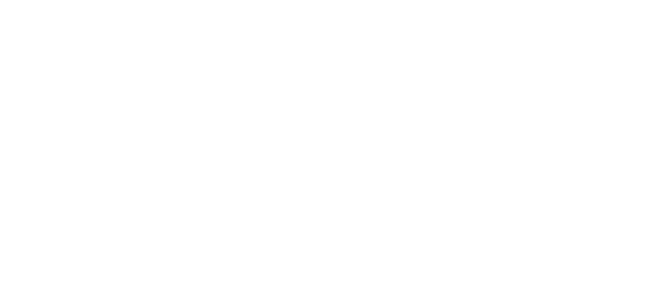
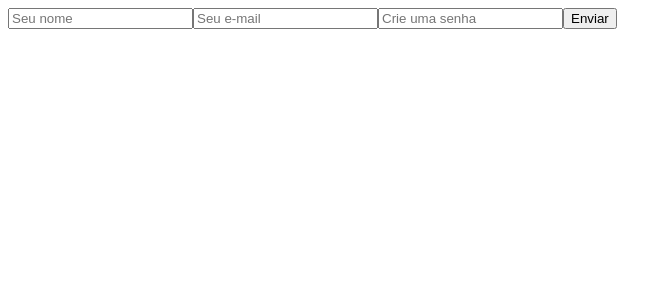
Before and after one commit to Kenzie-Academy-Brasil-Developers/angular-classes3, an Angular app in the folder angular-classes3/: page / in a window 1280 px wide. Shown: the top 300 px of the page, without its empty margins (0-672 px from the left). Built offline with nearby package versions, Linux system fonts and the light colour scheme.

Commit message:
importing register form in app component

```diff
--- a/angular-classes3/src/app/app.component.html
+++ b/angular-classes3/src/app/app.component.html
@@ -1 +1,3 @@
 <router-outlet></router-outlet>
+
+<app-register-form></app-register-form>
--- a/angular-classes3/src/app/app.component.ts
+++ b/angular-classes3/src/app/app.component.ts
@@ -1,11 +1,12 @@
 import { Component } from '@angular/core';
 import { CommonModule } from '@angular/common';
 import { RouterOutlet } from '@angular/router';
+import { RegisterFormComponent } from './components/form/register-form/register-form.component';
 
 @Component({
   selector: 'app-root',
   standalone: true,
-  imports: [CommonModule, RouterOutlet],
+  imports: [CommonModule, RouterOutlet, RegisterFormComponent],
   templateUrl: './app.component.html',
   styleUrl: './app.component.css'
 })
```
